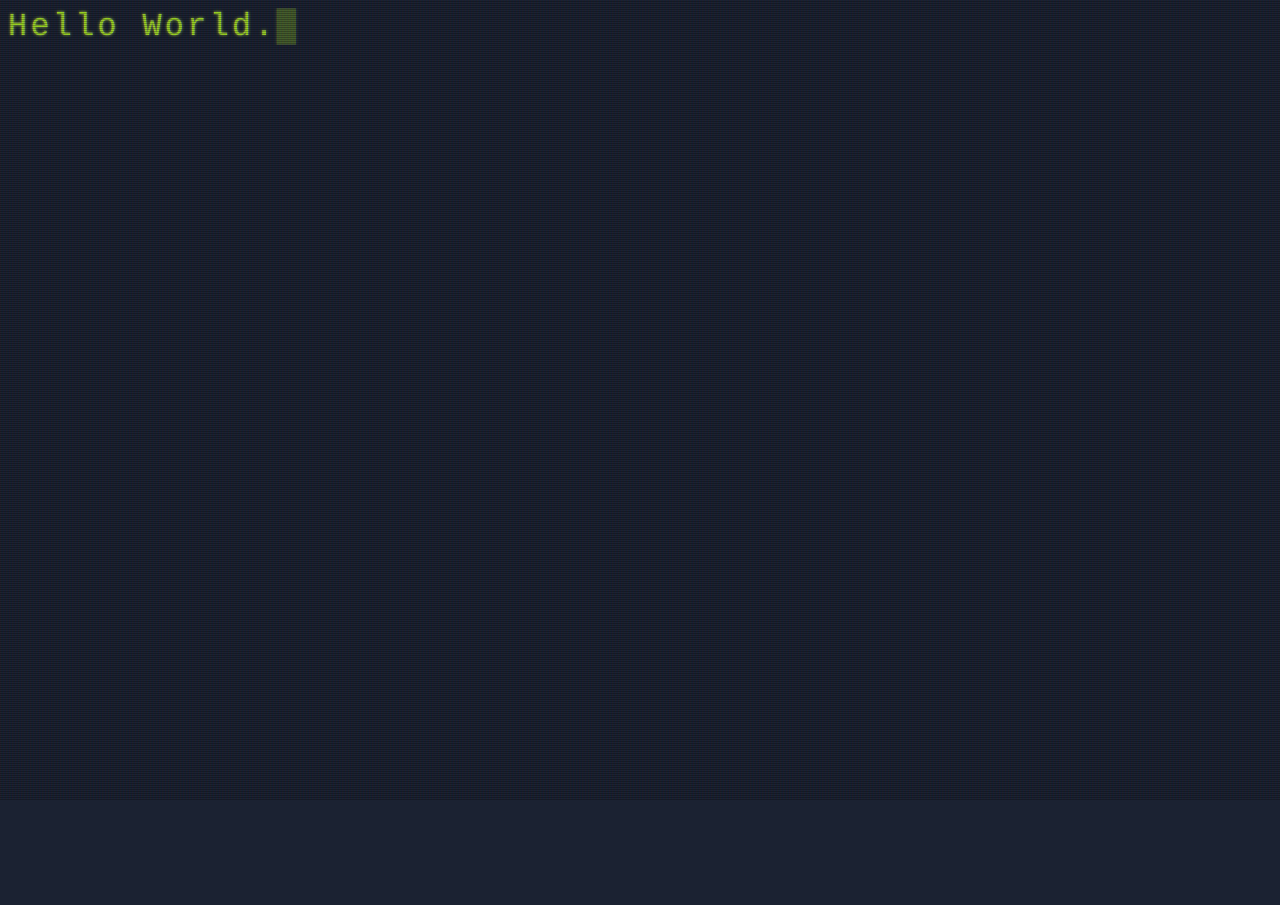
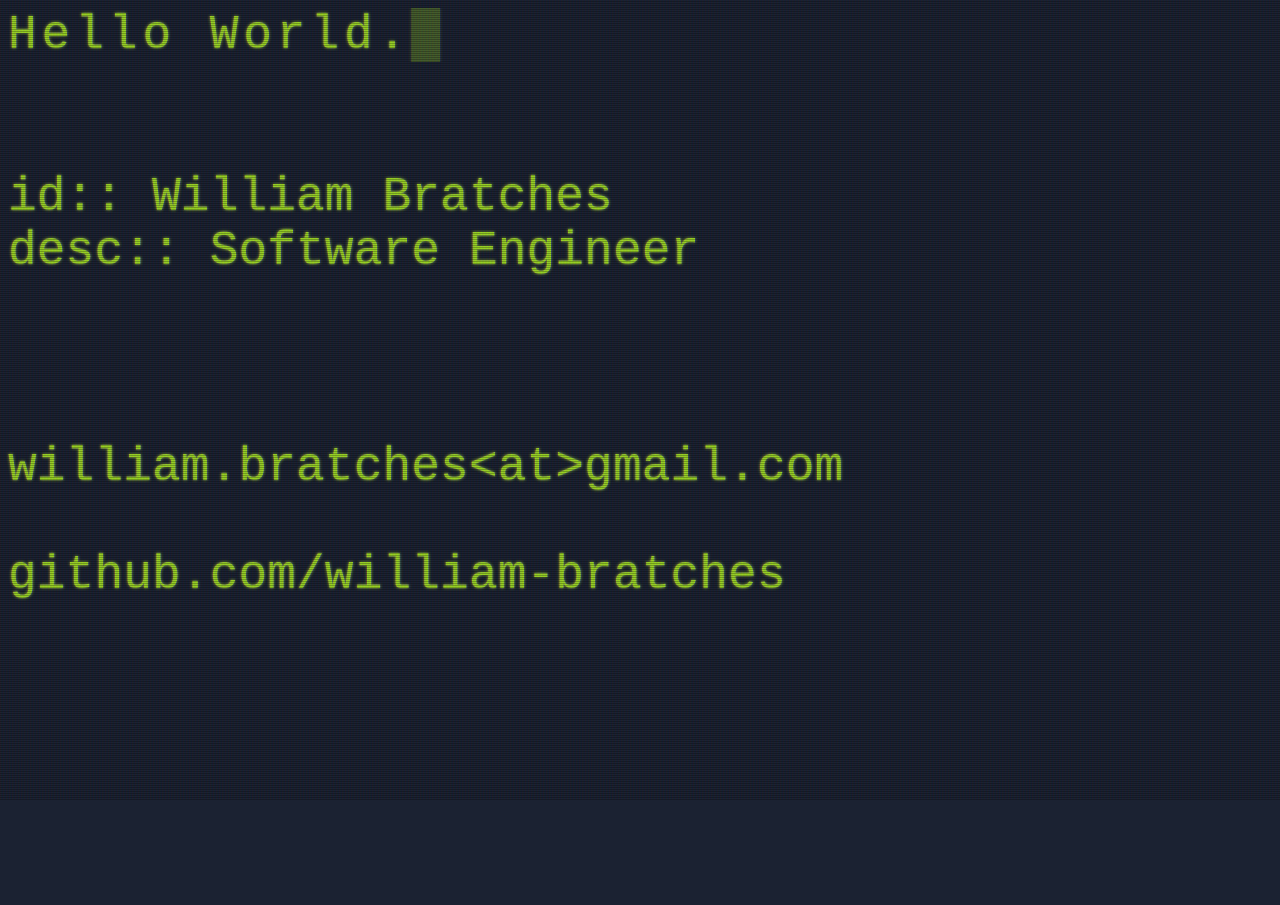
Before and after one commit to william-bratches/visuals, a plain HTML site: page crt/index.html in a window 1280 px wide. Before the commit the page ends 800 px from the top, so only its background shows below. Drawn offline with Linux system fonts and the light colour scheme.

Commit message:
file munging

```diff
--- a/starter/index.html
+++ b/crt/index.html
@@ -9,6 +9,16 @@
   </head>
   <body class="crt">
     <div class="cursor">Hello World.</div>
+    <br>
+    <br>
+    <div>id:: William Bratches</div>
+    <div>desc:: Software Engineer</div>
+    <br>
+    <br>
+    <br>
+    <div>william.bratches&lt;at&gt;gmail.com</div>
+    <br>
+    <div>github.com/william-bratches</div>
     <canvas width=400 height=300></canvas>
   </body>
 </html>
--- a/starter/style.css
+++ b/crt/style.css
@@ -11,9 +11,9 @@
 
 body {
   background-color: hsl(220, 30%, 15%);
-  font-family: courier;
+  font-family: "Courier New";
   color: hsl(80, 70%, 50%);
-  font-size: 200%
+  font-size: 3em;
 }
 
 .cursor {
```
Also changed, not shown: crt/crt.css (renamed from starter/crt.css), crt/script.js (added), 1 other file.
